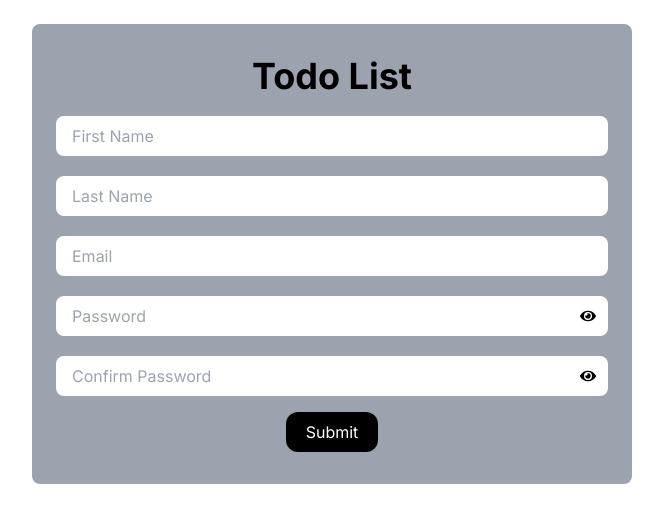
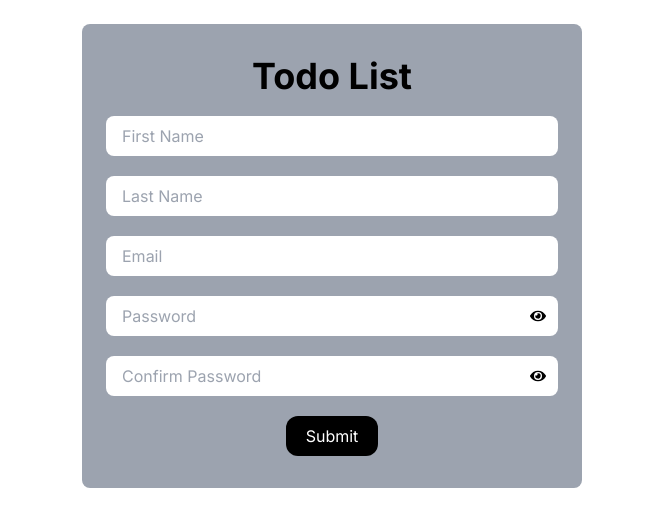
Before and after one commit to Pardeep-340/Practice-Next-TS-With-Tailwind, a Next.js app: page /todo in a window 1280 px wide. Shown: the top 526 px of the page, without its empty margins (308-971 px from the left). Built offline with nearby package versions, Linux system fonts and the light colour scheme.

Commit message:
code merge

```diff
--- a/src/components/Todo.tsx
+++ b/src/components/Todo.tsx
@@ -53,11 +53,12 @@ const Todo = () => {
     const handleDelete = (index: number) => {
         const updatedFormDataList = formDataList.filter((_, i) => i !== index);
         setFormDataList(updatedFormDataList);
+        reset();
     };
 
     return (
         <div className='mt-6'>
-            <div className='max-w-[600px] py-8 px-6 bg-gray-400 mx-auto rounded-lg'>
+            <div className='max-w-[500px] py-8 px-6 bg-gray-400 mx-auto rounded-lg'>
                 <h1 className='text-4xl font-bold text-center pb-5'>Todo List</h1>
                 <form onSubmit={handleSubmit(submitHandler)}>
                     <div className='relative'>
@@ -137,7 +138,7 @@ const Todo = () => {
                         {errors.confirmPassword && <p className='text-red-500 absolute text-sm -bottom-5 left-0'>{errors.confirmPassword.message}</p>}
                     </div>
 
-                    <div className='text-center pt-4'>
+                    <div className='text-center pt-5'>
                         <button type='submit' className='px-5 py-2 bg-black text-white rounded-xl'>
                             {editIndex !== null ? 'Update' : 'Submit'}
                         </button>
```
